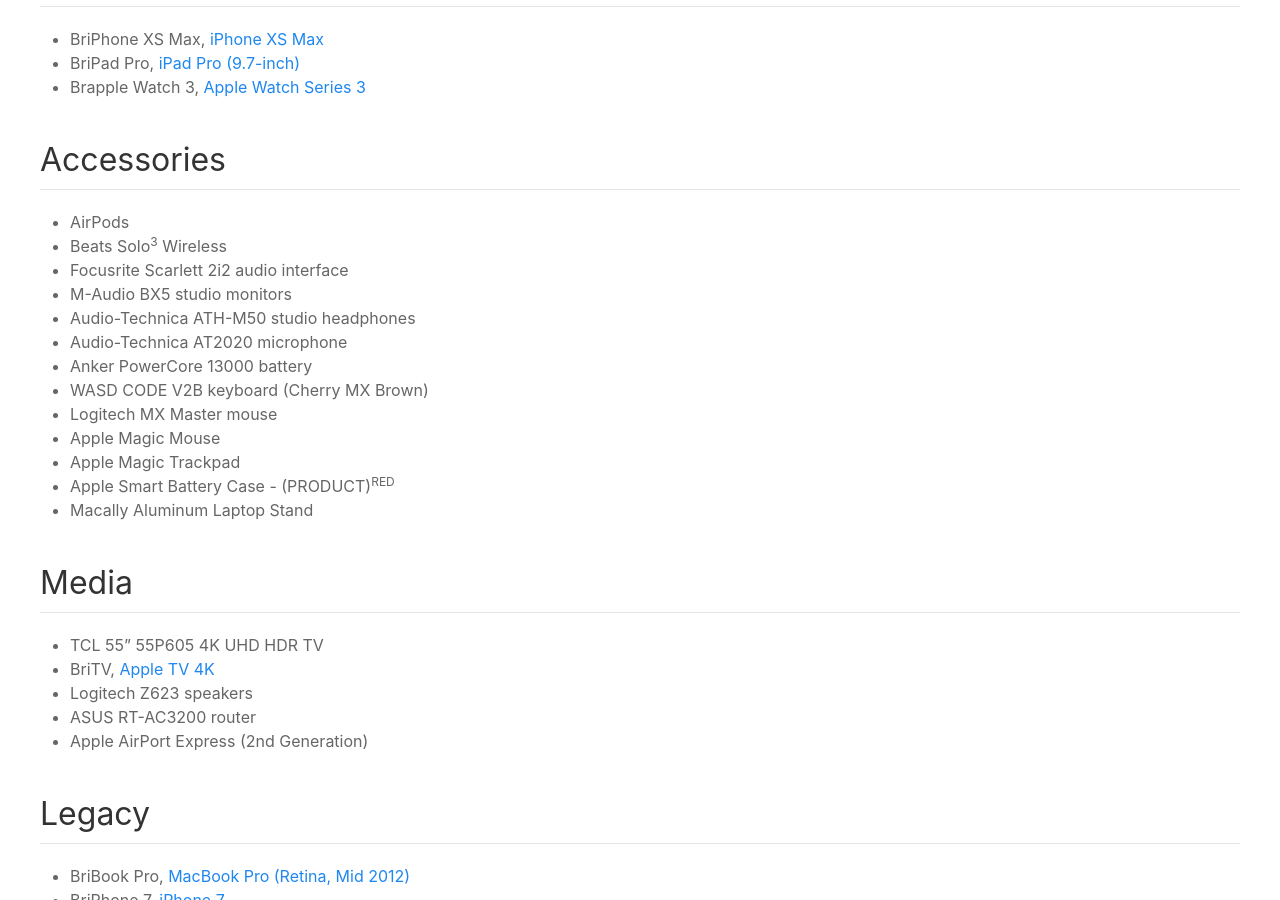
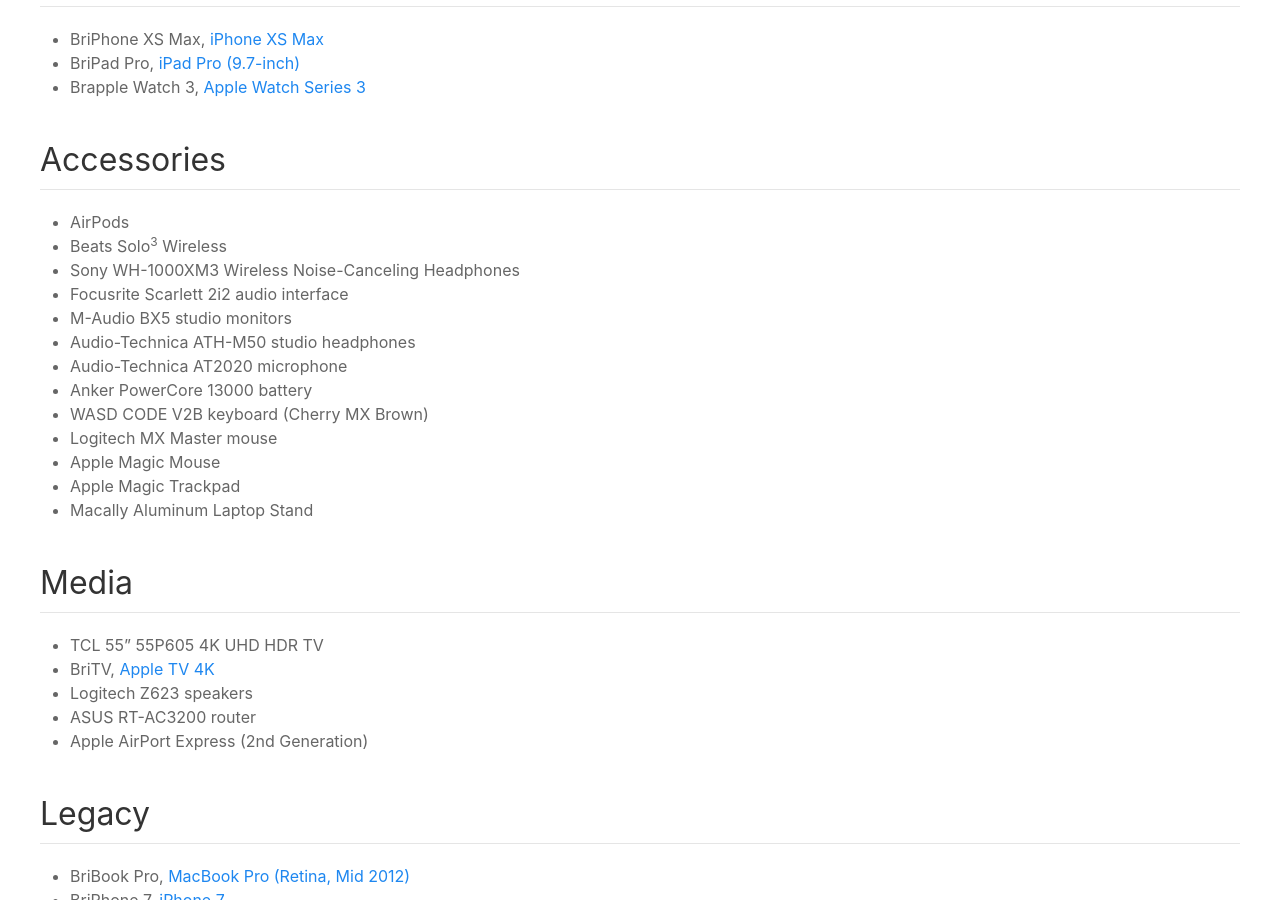
Before and after one commit to BrianMitchL/brianm.me, a Jekyll site: the page built from _living-docs/gear.md, in a window 1280 px wide and 900 px high, scrolled down 2269 px. Built offline with Jekyll 4.4.1, drawn with Linux system fonts in a browser that asks for light colours; nearby versions of some CDN libraries; emoji names are drawn with the system emoji font; some of the changed text lies outside the part shown.

Commit message:
Update gear

```diff
--- a/_living-docs/gear.md
+++ b/_living-docs/gear.md
@@ -83,6 +83,7 @@
 
 * AirPods
 * Beats Solo<sup>3</sup> Wireless
+* Sony WH-1000XM3 Wireless Noise-Canceling Headphones
 * Focusrite Scarlett 2i2 audio interface
 * M-Audio BX5 studio monitors
 * Audio-Technica ATH-M50 studio headphones
@@ -92,7 +93,6 @@
 * Logitech MX Master mouse
 * Apple Magic Mouse
 * Apple Magic Trackpad
-* Apple Smart Battery Case - (PRODUCT)<sup>RED</sup>
 * Macally Aluminum Laptop Stand
 
 ## Media
```
Also changed, not shown: other parts of _living-docs/gear.md (+1 -1 lines).
